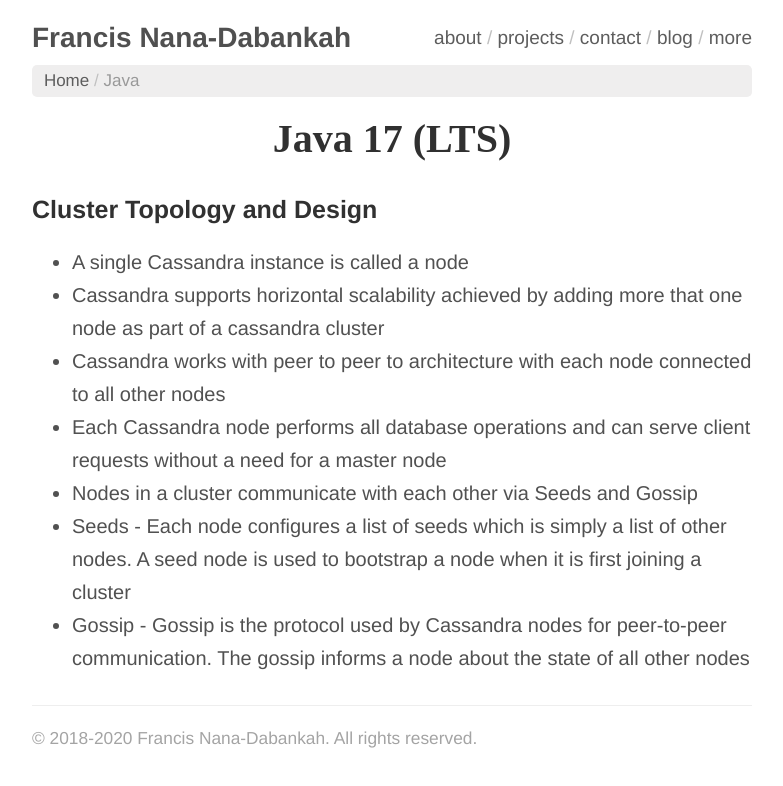
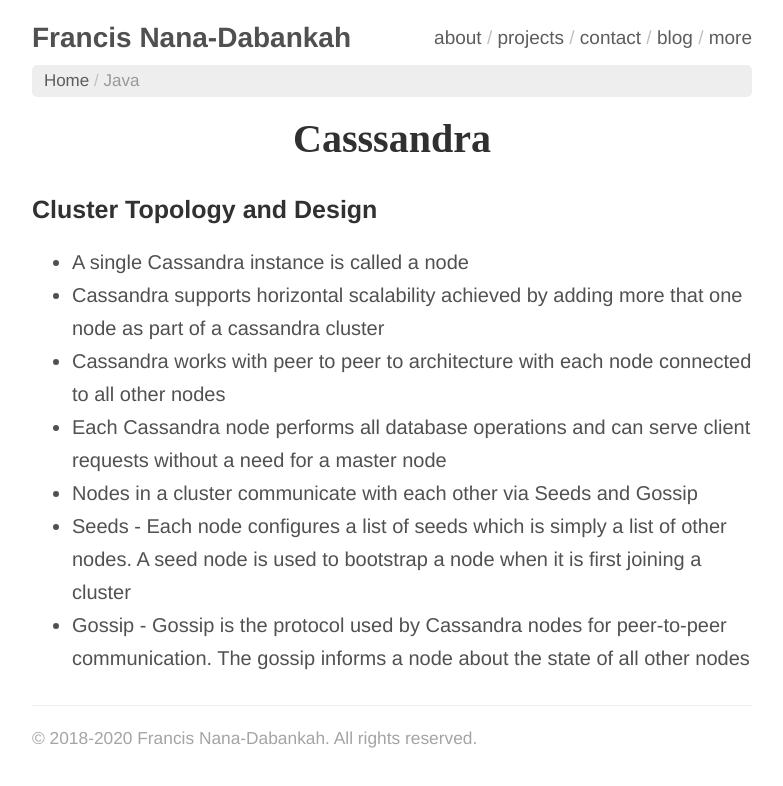
Before and after one commit to francisnd96/francisnd96.github.io, a website: page cassandra.html in a window 1280 px wide. Shown: the whole page, without its empty margins (248-1031 px from the left). Drawn offline with Linux system fonts and the light colour scheme; a web font is replaced by a local one.

Commit message:
update title

```diff
--- a/cassandra.html
+++ b/cassandra.html
@@ -23,7 +23,7 @@
         </ol>
     </nav>
     <div class="page">
-        <div class="page-header"><h1 class="page-title"> Java 17 (LTS)</h1></div>
+        <div class="page-header"><h1 class="page-title"> Casssandra </h1></div>
         <div class="page-content">
             <h3>Cluster Topology and Design</h3>
             <p>
```
